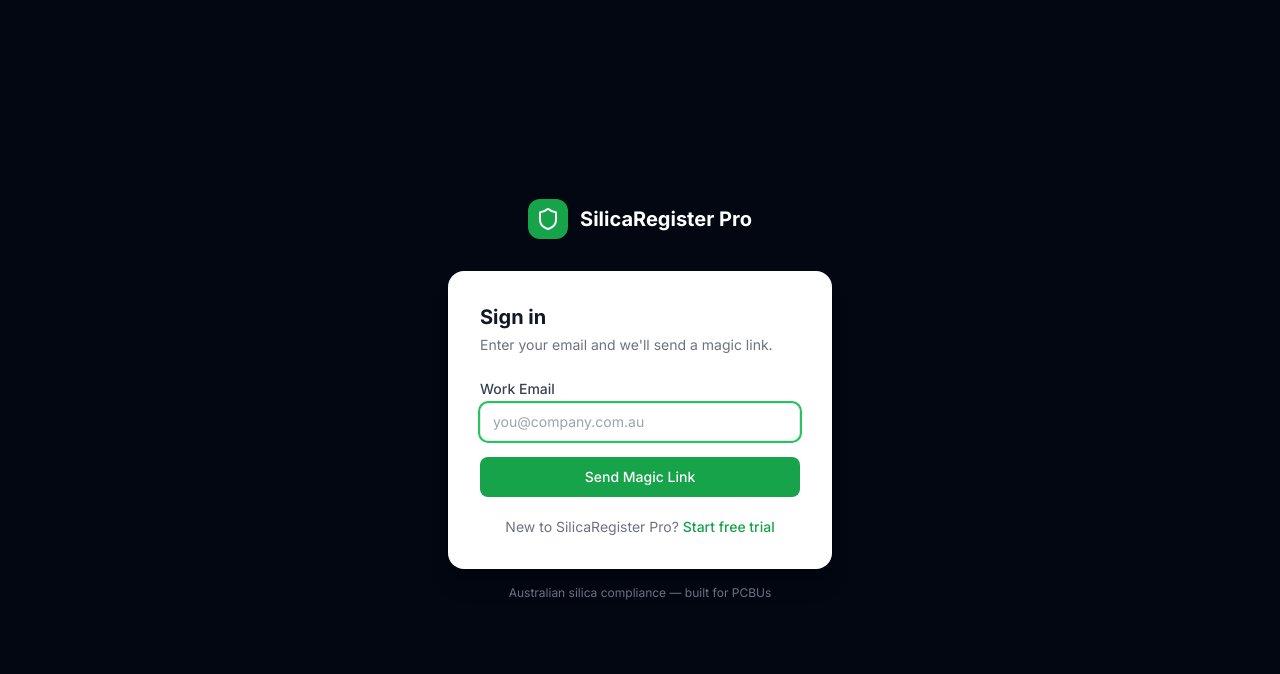
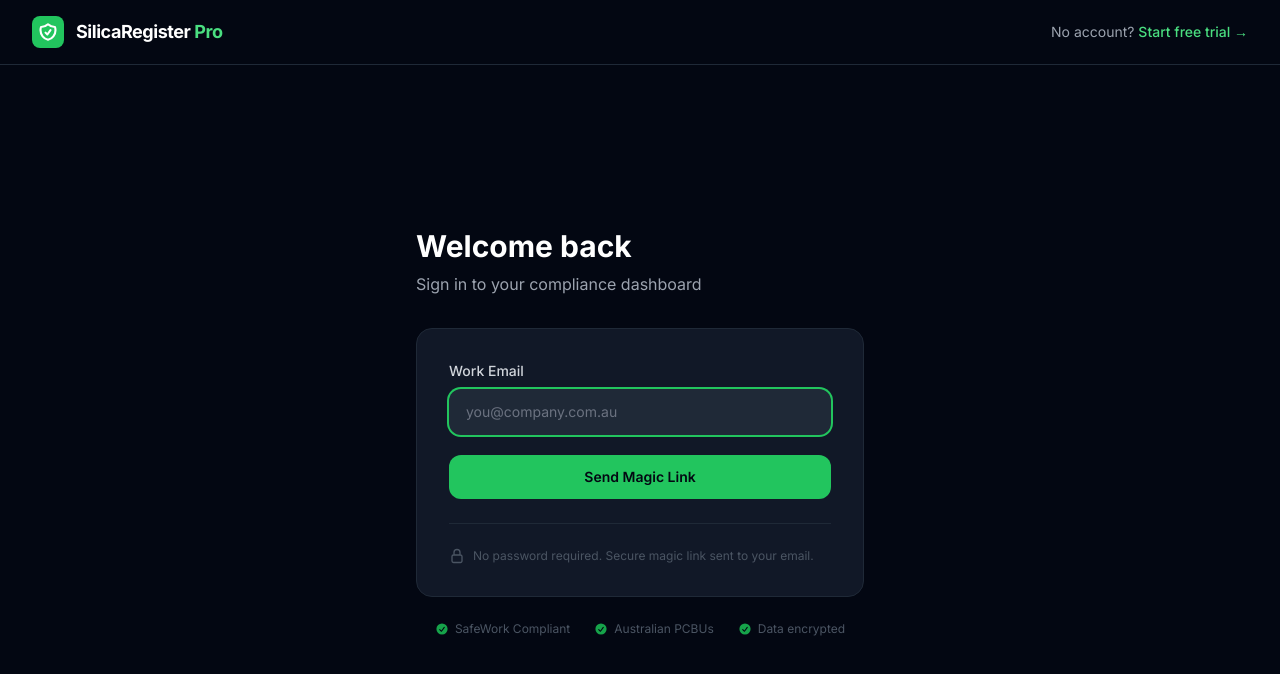
Before and after one commit to Apexis25/SilicaRegisterPro, a Next.js app in the folder silica-register-pro/: page /login in a window 1280 px wide. Shown: the top 674 px of the page. Built offline with nearby package versions, Linux system fonts and the light colour scheme.

Commit message:
Update page.tsx

```diff
--- a/silica-register-pro/app/(auth)/login/page.tsx
+++ b/silica-register-pro/app/(auth)/login/page.tsx
@@ -3,7 +3,6 @@
 import { useState } from 'react'
 import { createClient } from '@/lib/supabase/client'
 import Link from 'next/link'
-import { Shield } from 'lucide-react'
 
 export default function LoginPage() {
   const [email, setEmail] = useState('')
@@ -15,74 +14,82 @@ export default function LoginPage() {
     e.preventDefault()
     setError('')
     setLoading(true)
-
     const supabase = createClient()
     const { error: authError } = await supabase.auth.signInWithOtp({
       email,
-      options: {
-        emailRedirectTo: `${window.location.origin}/auth/callback`,
-      },
+      options: { emailRedirectTo: `${window.location.origin}/auth/callback` },
     })
-
     setLoading(false)
-
-    if (authError) {
-      setError(authError.message)
-    } else {
-      setSent(true)
-    }
+    if (authError) { setError(authError.message) } else { setSent(true) }
   }
 
   return (
-    <div className="min-h-screen bg-gray-950 flex items-center justify-center p-4">
-      <div className="w-full max-w-sm">
-        {/* Logo */}
-        <div className="flex items-center justify-center gap-3 mb-8">
-          <div className="w-10 h-10 bg-green-600 rounded-xl flex items-center justify-center">
-            <Shield className="w-6 h-6 text-white" />
+    <div className="min-h-screen bg-gray-950 flex flex-col">
+      {/* Top nav bar */}
+      <nav className="border-b border-gray-800 px-8 py-4 flex items-center justify-between">
+        <div className="flex items-center gap-3">
+          <div className="w-8 h-8 rounded-lg bg-green-500 flex items-center justify-center">
+            <svg className="w-5 h-5 text-white" fill="none" viewBox="0 0 24 24" stroke="currentColor" strokeWidth={2.5}>
+              <path strokeLinecap="round" strokeLinejoin="round" d="M9 12.75L11.25 15 15 9.75m-3-7.036A11.959 11.959 0 013.598 6 11.99 11.99 0 003 9.749c0 5.592 3.824 10.29 9 11.623 5.176-1.332 9-6.03 9-11.622 0-1.31-.21-2.571-.598-3.751h-.152c-3.196 0-6.1-1.248-8.25-3.285z" />
+            </svg>
           </div>
-          <span className="text-xl font-bold text-white">SilicaRegister Pro</span>
+          <span className="text-white font-bold text-lg tracking-tight">SilicaRegister<span className="text-green-400"> Pro</span></span>
         </div>
+        <Link href="/signup" className="text-sm text-gray-400 hover:text-white transition-colors">
+          No account? <span className="text-green-400 font-medium">Start free trial →</span>
+        </Link>
+      </nav>
 
-        <div className="bg-white rounded-2xl shadow-xl p-8">
+      {/* Main content */}
+      <div className="flex-1 flex items-center justify-center px-4 py-16">
+        <div className="w-full max-w-md">
+
           {sent ? (
             <div className="text-center">
-              <div className="w-14 h-14 bg-green-100 rounded-full flex items-center justify-center mx-auto mb-4">
-                <span className="text-2xl">✉️</span>
+              <div className="w-16 h-16 rounded-2xl bg-green-500/10 border border-green-500/30 flex items-center justify-center mx-auto mb-6">
+                <svg className="w-8 h-8 text-green-400" fill="none" viewBox="0 0 24 24" stroke="currentColor" strokeWidth={1.5}>
+                  <path strokeLinecap="round" strokeLinejoin="round" d="M21.75 6.75v10.5a2.25 2.25 0 01-2.25 2.25h-15a2.25 2.25 0 01-2.25-2.25V6.75m19.5 0A2.25 2.25 0 0019.5 4.5h-15a2.25 2.25 0 00-2.25 2.25m19.5 0v.243a2.25 2.25 0 01-1.07 1.916l-7.5 4.615a2.25 2.25 0 01-2.36 0L3.32 8.91a2.25 2.25 0 01-1.07-1.916V6.75" />
+                </svg>
               </div>
-              <h2 className="text-xl font-bold text-gray-900 mb-2">Check your email</h2>
-              <p className="text-gray-500 text-sm">
-                We sent a magic link to <strong>{email}</strong>. Click it to sign in — no password needed.
-              </p>
+              <h2 className="text-2xl font-bold text-white mb-2">Check your inbox</h2>
+              <p className="text-gray-400 mb-1">We sent a magic link to</p>
+              <p className="text-green-400 font-medium mb-8">{email}</p>
+              <p className="text-sm text-gray-500">Click the link in the email to sign in. No password needed.</p>
               <button
                 onClick={() => { setSent(false); setEmail('') }}
-                className="mt-6 text-sm text-green-600 hover:text-green-700 font-medium"
+                className="mt-8 text-sm text-gray-500 hover:text-gray-300 transition-colors"
               >
-                Use a different email
+                ← Use a different email
               </button>
             </div>
           ) : (
             <>
-              <h2 className="text-xl font-bold text-gray-900 mb-1">Sign in</h2>
-              <p className="text-sm text-gray-500 mb-6">
-                Enter your email and we&apos;ll send a magic link.
-              </p>
+              {/* Heading */}
+              <div className="mb-8">
+                <h1 className="text-3xl font-bold text-white mb-2">Welcome back</h1>
+                <p className="text-gray-400">Sign in to your compliance dashboard</p>
+              </div>
 
-              <form onSubmit={handleMagicLink} className="space-y-4">
+              {/* Card */}
+              <div className="bg-gray-900 border border-gray-800 rounded-2xl p-8">
+                <form onSubmit={handleMagicLink} className="space-y-5">
                   {error && (
-                  <div className="p-3 bg-red-50 border border-red-200 rounded-lg text-sm text-red-700">{error}</div>
+                    <div className="flex items-center gap-2 p-3 bg-red-500/10 border border-red-500/30 rounded-lg text-sm text-red-400">
+                      <svg className="w-4 h-4 flex-shrink-0" fill="currentColor" viewBox="0 0 20 20">
+                        <path fillRule="evenodd" d="M10 18a8 8 0 100-16 8 8 0 000 16zM8.28 7.22a.75.75 0 00-1.06 1.06L8.94 10l-1.72 1.72a.75.75 0 101.06 1.06L10 11.06l1.72 1.72a.75.75 0 101.06-1.06L11.06 10l1.72-1.72a.75.75 0 00-1.06-1.06L10 8.94 8.28 7.22z" clipRule="evenodd" />
+                      </svg>
+                      {error}
+                    </div>
                   )}
 
                   <div>
-                  <label className="block text-sm font-medium text-gray-700 mb-1">
-                    Work Email
-                  </label>
+                    <label className="block text-sm font-medium text-gray-300 mb-2">Work Email</label>
                     <input
                       type="email"
                       value={email}
                       onChange={e => setEmail(e.target.value)}
                       placeholder="you@company.com.au"
-                    className="w-full border border-gray-200 rounded-lg px-3 py-2 text-sm focus:outline-none focus:ring-2 focus:ring-green-500"
+                      className="w-full bg-gray-800 border border-gray-700 rounded-xl px-4 py-3 text-white placeholder-gray-500 text-sm focus:outline-none focus:ring-2 focus:ring-green-500 focus:border-transparent transition-all"
                       required
                       autoFocus
                     />
@@ -91,25 +98,44 @@ export default function LoginPage() {
                   <button
                     type="submit"
                     disabled={loading}
-                  className="w-full bg-green-600 hover:bg-green-700 disabled:opacity-60 text-white py-2.5 rounded-lg text-sm font-medium transition-colors"
+                    className="w-full bg-green-500 hover:bg-green-400 disabled:opacity-50 disabled:cursor-not-allowed text-gray-950 font-semibold py-3 rounded-xl text-sm transition-all"
                   >
                     {loading ? 'Sending…' : 'Send Magic Link'}
                   </button>
                 </form>
 
-              <p className="mt-5 text-center text-sm text-gray-500">
-                New to SilicaRegister Pro?{' '}
-                <Link href="/signup" className="text-green-600 hover:text-green-700 font-medium">
-                  Start free trial
-                </Link>
-              </p>
+                <div className="mt-6 pt-6 border-t border-gray-800 flex items-center gap-2">
+                  <svg className="w-4 h-4 text-gray-600 flex-shrink-0" fill="none" viewBox="0 0 24 24" stroke="currentColor" strokeWidth={2}>
+                    <path strokeLinecap="round" strokeLinejoin="round" d="M16.5 10.5V6.75a4.5 4.5 0 10-9 0v3.75m-.75 11.25h10.5a2.25 2.25 0 002.25-2.25v-6.75a2.25 2.25 0 00-2.25-2.25H6.75a2.25 2.25 0 00-2.25 2.25v6.75a2.25 2.25 0 002.25 2.25z" />
+                  </svg>
+                  <p className="text-xs text-gray-600">No password required. Secure magic link sent to your email.</p>
+                </div>
+              </div>
+
+              {/* Trust badges */}
+              <div className="mt-6 flex items-center justify-center gap-6 text-xs text-gray-600">
+                <span className="flex items-center gap-1.5">
+                  <svg className="w-3.5 h-3.5 text-green-600" fill="currentColor" viewBox="0 0 20 20">
+                    <path fillRule="evenodd" d="M10 18a8 8 0 100-16 8 8 0 000 16zm3.857-9.809a.75.75 0 00-1.214-.882l-3.483 4.79-1.88-1.88a.75.75 0 10-1.06 1.061l2.5 2.5a.75.75 0 001.137-.089l4-5.5z" clipRule="evenodd" />
+                  </svg>
+                  SafeWork Compliant
+                </span>
+                <span className="flex items-center gap-1.5">
+                  <svg className="w-3.5 h-3.5 text-green-600" fill="currentColor" viewBox="0 0 20 20">
+                    <path fillRule="evenodd" d="M10 18a8 8 0 100-16 8 8 0 000 16zm3.857-9.809a.75.75 0 00-1.214-.882l-3.483 4.79-1.88-1.88a.75.75 0 10-1.06 1.061l2.5 2.5a.75.75 0 001.137-.089l4-5.5z" clipRule="evenodd" />
+                  </svg>
+                  Australian PCBUs
+                </span>
+                <span className="flex items-center gap-1.5">
+                  <svg className="w-3.5 h-3.5 text-green-600" fill="currentColor" viewBox="0 0 20 20">
+                    <path fillRule="evenodd" d="M10 18a8 8 0 100-16 8 8 0 000 16zm3.857-9.809a.75.75 0 00-1.214-.882l-3.483 4.79-1.88-1.88a.75.75 0 10-1.06 1.061l2.5 2.5a.75.75 0 001.137-.089l4-5.5z" clipRule="evenodd" />
+                  </svg>
+                  Data encrypted
+                </span>
+              </div>
             </>
           )}
         </div>
-
-        <p className="mt-4 text-center text-xs text-gray-500">
-          Australian silica compliance — built for PCBUs
-        </p>
       </div>
     </div>
   )
```
Lines whose indentation alone changed are shown as unchanged.
